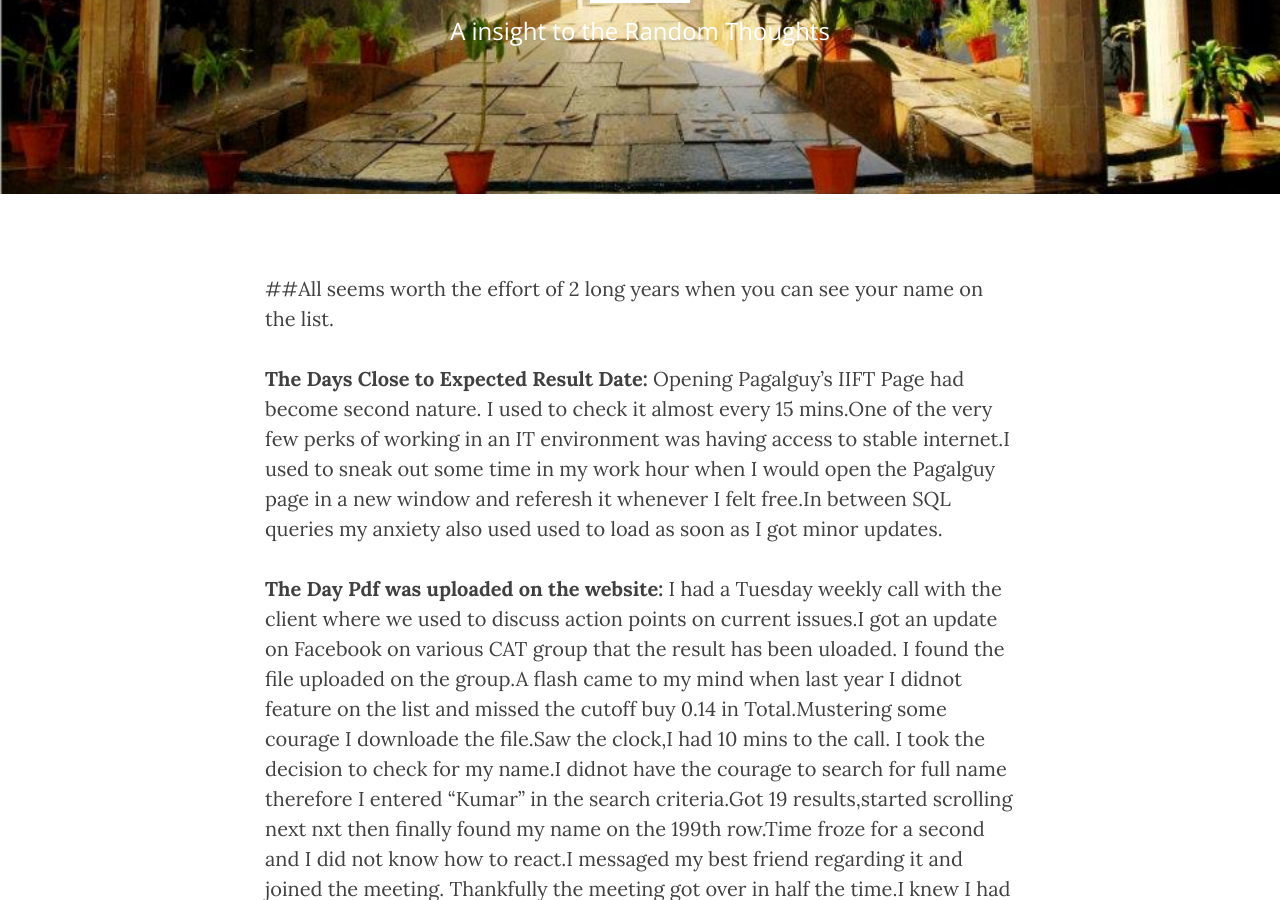
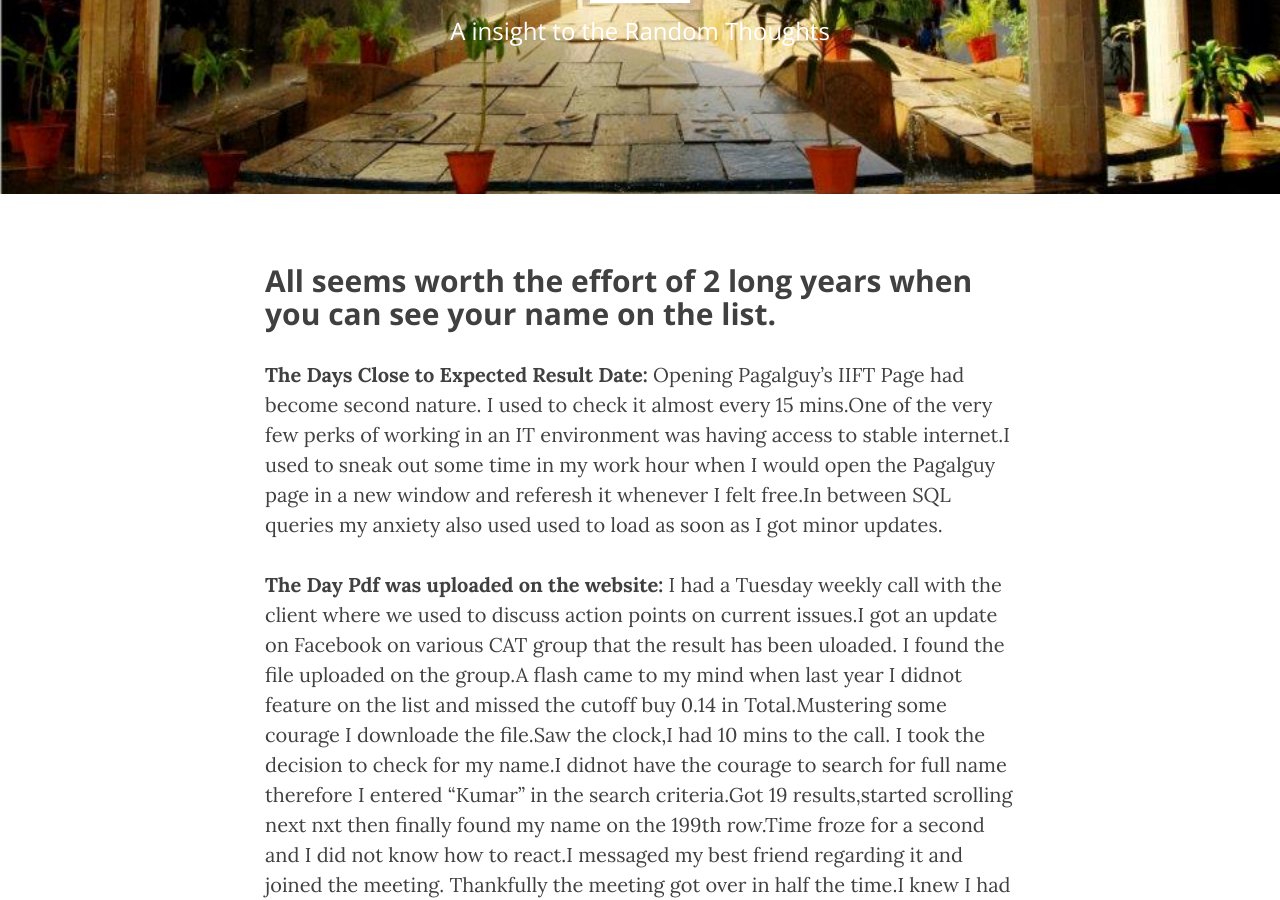
Before and after one commit to aakashkumar5069/jekyll_blog, a Jekyll site: the page built from _posts/2019-06-09-Realization-of-Wishes.md, in a window 1280 px wide and 900 px high, scrolled down 342 px. Built offline with Jekyll 4.4.1, drawn with Linux system fonts in a browser that asks for light colours; nearby versions of some CDN libraries.

```diff
--- a/_posts/2019-06-09-Realization-of-Wishes.md
+++ b/_posts/2019-06-09-Realization-of-Wishes.md
@@ -6,7 +6,7 @@ author: "Kumar Aakash"
 coverImg: "iift-delhi.jpg"
 ---
 
-##All seems worth the effort of 2 long years when you can see your name on the list.
+## **All seems worth the effort of 2 long years when you can see your name on the list.** ##
 
 **The Days Close to Expected Result Date:**
 Opening Pagalguy's IIFT Page had become second nature. I used to check it almost every 15 mins.One of the very few perks of working in an IT environment was having access to stable internet.I used to sneak out some time in my work hour when I would open the Pagalguy page in a new window and referesh it whenever I felt free.In between SQL queries my anxiety also used used to load as soon as I got minor updates.
```
